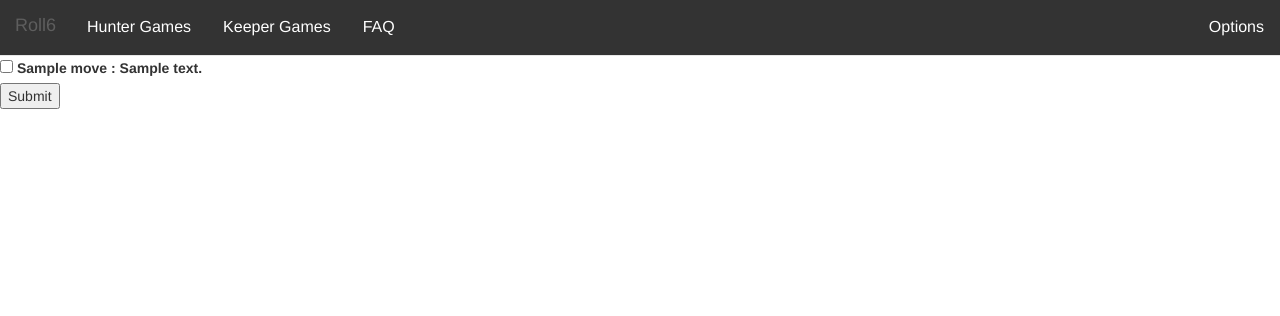
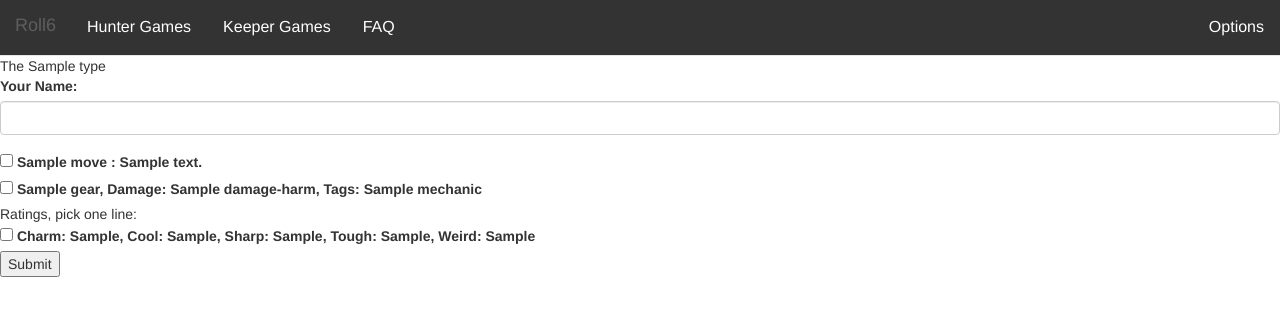
Before and after one commit to cdman678/Roll6, a Django app: template Roll6/apps/game/templates/game/fillsheet.html in a window 1280 px wide. Shown: the top 316 px of the page. Run offline with Django 3.2, Linux system fonts and the light colour scheme; the template is opened without the code that fills it: most values are stand-ins (such as "Sample title", 1, 10 or a date in 2020); some libraries are stand-ins or nearby versions.

Commit message:
displaying weapon options

```diff
--- a/Roll6/apps/game/templates/game/fillsheet.html
+++ b/Roll6/apps/game/templates/game/fillsheet.html
@@ -1,22 +1,104 @@
-{% extends "base/base.html" %}
+{% extends "game/fillsheetMASTER.html" %}
 
 
-{% block extra_style %}
 
-{% endblock %}
+{% block content_f %}
 
-
-{% block content %}
+<!-- all inputs need to be in side of this form -->
 <form method="post">
 {% csrf_token %}
-<div>
-    {% for move in move_list %}
+
+    <h16>The {{type}}</h16>
+
+    <!-- field for character name -->
+    <div class="form-group">
+      <label for="usr">Your Name:</label>
+      <input type="text" class="form-control" id="usr" name="username">
+    </div>
+
+    <!-- todo: list out any pre-move selections -->
+
     <div>
-            <input type="checkbox" class="form-check-input" name="m_{{move.move_ID}}">
-            <label class="form-check-label" for="exampleCheck1">{{move.move_name}} : {{move.description}}</label><br>
+        <!-- explains how many moves they should get -->
+        <div>
+            {% if type in "chosen" %}
+                pick one of these:
+            {% elif type in "crooked-expert-monstrous-wronged" %}
+                choose two of these:
+            {% elif type in "divine-flake-initiate-mundane-spell-slinger-spooky-" %}
+                pick three of these:
+            {% elif type in "professional" %}
+                pick four of these:
+            {% endif %}
+        </div>
+
+        <!-- Loop to display moves -->
+        {% for move in move_list %}
+        <div>
+                <input type="checkbox" class="form-check-input" name="m_{{move}}">
+                <label class="form-check-label">{{move.move_name}} : {{move.description}}</label><br>
+        </div>
+        {% endfor %}
+    </div>
+
+    <!-- todo: list out any post-move selections -->
+
+    <!-- explains how much gear they get -->
+    <div>
+        {% if type == "chosen" %}
+            This class is dumb because they can make their own weapon
+        {% elif type == "crooked" %}
+            You can pick three of these effective weapons:
+        {% elif type == "divine" %}
+            You can pick one of these divine weapons:
+        {% elif type == "expert" %}
+            You can pick three of these monster-slaying weapons:
+        {% elif type == "flake" %}
+            This class is dumb because they get normal weapons and hidden weapons
+        {% elif type == "initiate" %}
+            This class is dumb because they get an old-fashioned and modern weapon
+        {% elif type == "monstrous" %}
+            If you want, you can take one handy weapon:
+        {% elif type == "mundane" %}
+            You can take two of the following weapons:
+        {% elif type == "professional" %}
+            This class is dumb because they get a serious weapon and a normal weapon:
+        {% elif type == "spell-slinger" %}
+            You don't need much - aside from any foci or consumables to power your magic.
+            Still, its good to carry some backup. Pick one:
+        {% elif type == "spooky" %}
+            You can have any magical items or amulets that you use to invoke your powers.
+            Additionally, you may take two of the following weapons:
+        {% elif type == "wronged" %}
+            This class is dumb because they get a 1 signature and 2 practical weapons
+        {% endif %}
+    </div>
+    <!-- Loop to display starting gun choices -->
+    {% for gear in gear_info %}
+    <div>
+            <input type="checkbox" class="form-check-input" name="g_{{gear}}">
+            <label class="form-check-label">{{ gear.weapon_name }},
+                                            Damage: {{ gear.damage }}-harm,
+                                            Tags: {{ gear.mechanic }}</label><br>
     </div>
     {% endfor %}
+
+    <!-- todo: list out transport -->
+
+    Ratings, pick one line:
+    <!-- Loop to display starting stats -->
+    {% for line in rating_list %}
+    <div>
+            <input type="checkbox" class="form-check-input" name="r_{{line}}">
+            <label class="form-check-label">Charm: {{ line.charm_modifier }},
+                                            Cool: {{ line.cool_modifier }},
+                                            Sharp: {{ line.sharp_modifier }},
+                                            Tough: {{ line.tough_modifier }},
+                                            Weird: {{ line.weird_modifier }}</label><br>
+    </div>
+    {% endfor %}
+
+    <!-- this submits all the information that they selected -->
     <button type="submit">Submit</button>
-</div>
 </form>
 {% endblock %}
--- /dev/null
+++ b/Roll6/apps/game/templates/game/fillsheetMASTER.html
@@ -0,0 +1,13 @@
+{% extends "base/base.html" %}
+
+<!-- This is the content block from base -->
+{% block content %}
+
+    <div id="content_f">
+        {% block content_f %}
+
+
+        {% endblock %}
+    </div>
+
+{% endblock %}
```
Also changed, not shown: Roll6/apps/game/logic/game_management.py (+16 -1 lines), Roll6/apps/game/templates/game/choosecharacter.html (+4 -4 lines), Roll6/apps/game/views.py (+17 -3 lines).
